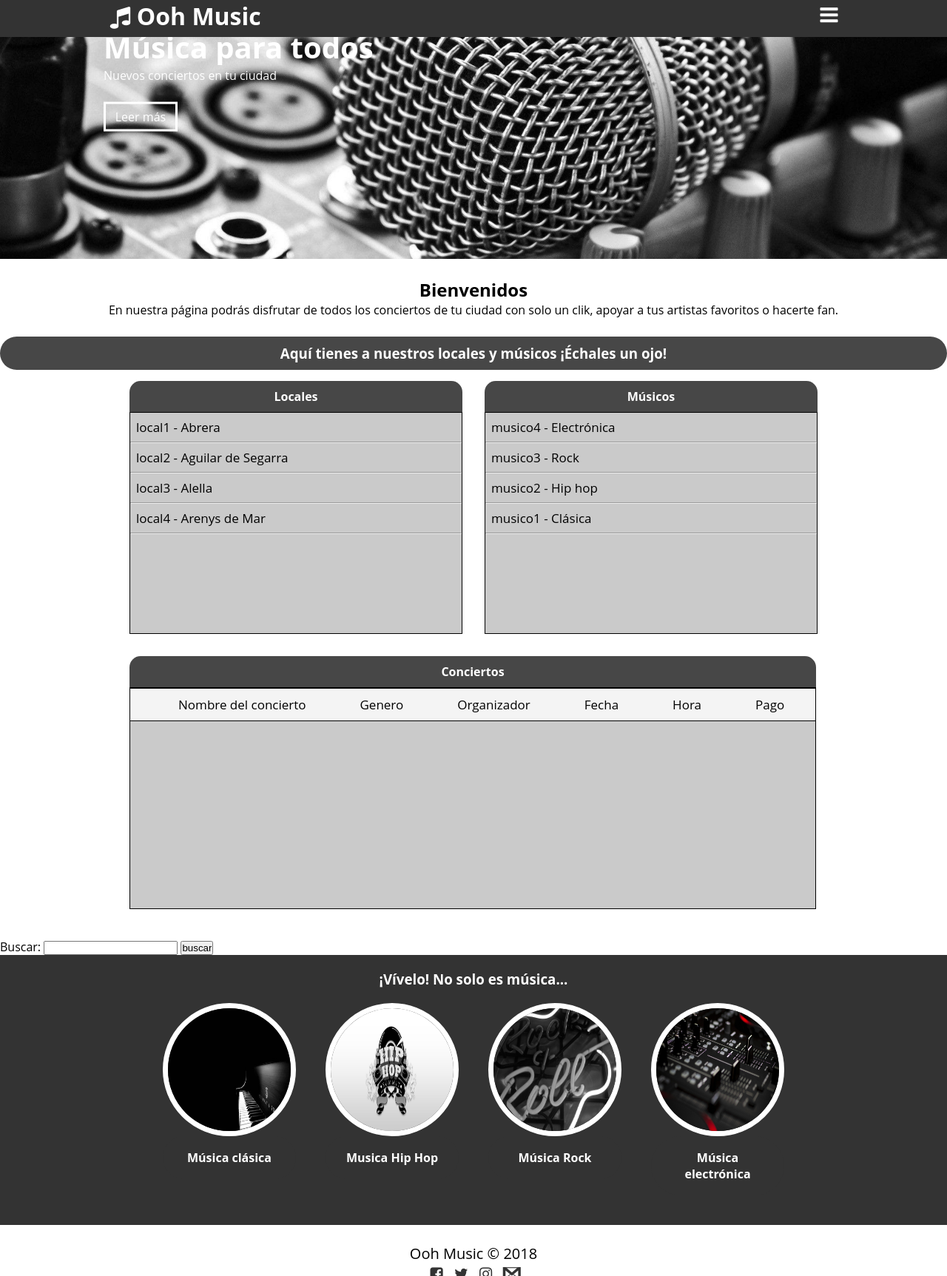
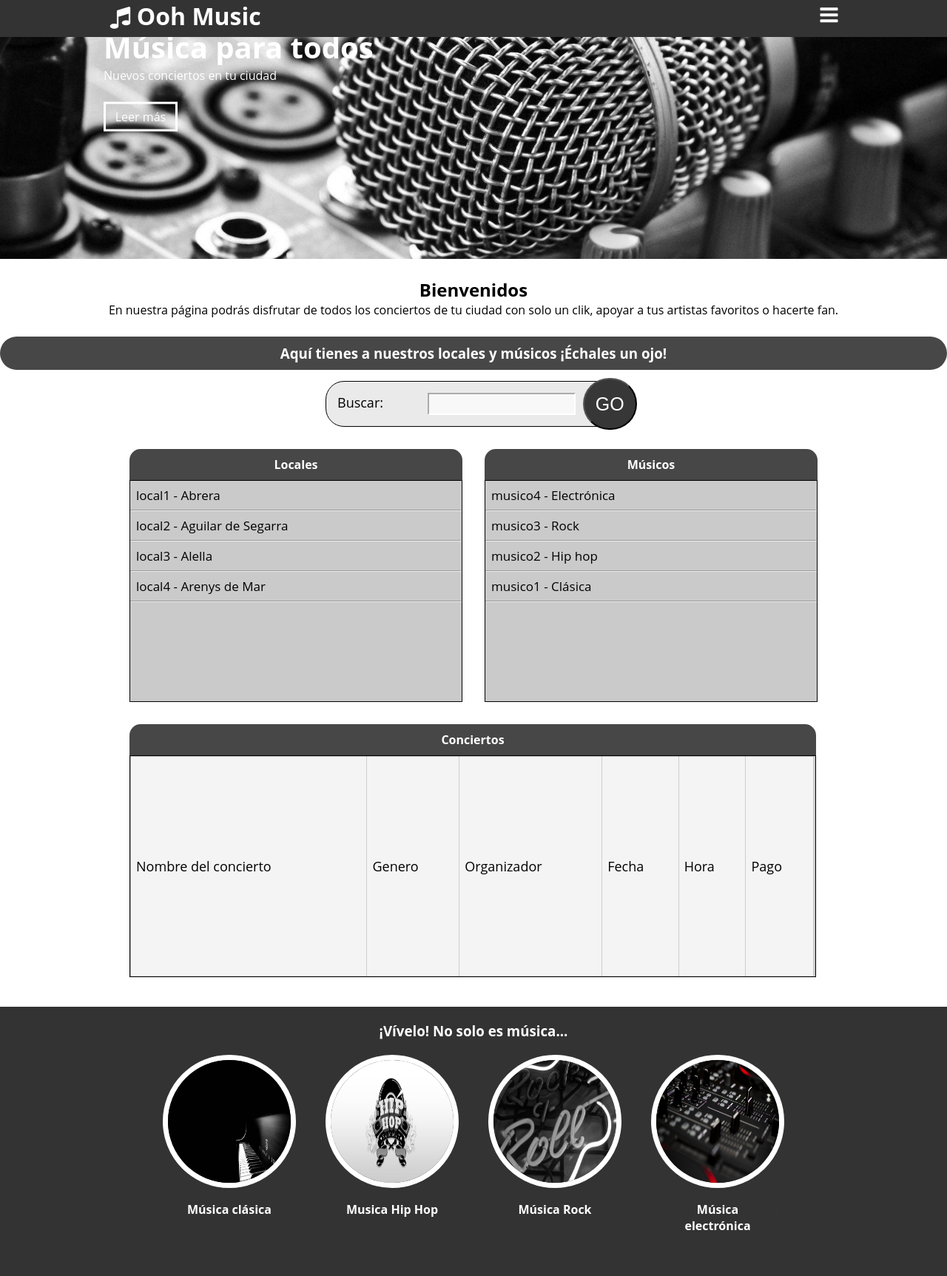
Before and after one commit to emorcc23/Proyecto-Transversal-PHP-, a PHP site: page / in a window 1280 px wide. Shown: the top 1725 px of the page at 74% size. Run offline with PHP 8.4, Linux system fonts and the light colour scheme; data comes from the database, SQL or seed files in the repository; data that the repository does not hold is empty.

Commit message:
Diseño index buscador y listaconciertos terminado

```diff
--- a/css/blog.css
+++ b/css/blog.css
@@ -1,4 +1,4 @@
-    #blog h3,h4 {
+#blog h3,h4 {
     text-align: center;
     padding: 10px;
     background: rgba(51,51,51,0.9);
@@ -79,6 +79,66 @@
     border-left-style: none;
 }
 
-#blog article #conciertos #conclocal p {
+#blog article #conciertos table {
+    border: none;
+    border-collapse: collapse;
+    border-width: thin;
+    width: 924px;
+    font-size: 15px;
+    height: 298px;
+}
+
+#blog article #conciertos table tr td {
+    padding: 1px;
+}
+
+#blog article #conciertos #titulos td {
+    padding: 7px;
+    font-size: 18px;
+    background: rgba(255,255,255,.8);
+    border-color: rgba(55,55,55,0.2);
+
+}
+
+#blog article #conciertos #datos td {
+    padding: 0px;
+    font-size: 16px;
+}
+
+#blog article #conciertos #datos:hover {
+    background: rgba(255,255,255,.9);
+    cursor: pointer;
+}
+
+#blog #busc {
+    border:solid;
+    border-width: thin;
+    width: 400px;
+    border-radius: 25px;
+    padding: 15px;
+    background: rgba(55,55,55,0.1);
+    margin: 15 auto;
+    font-size: 18px;
+}
+
+#blog #busc form input[type=text]{
+    padding: 2px;
     margin-left: 55px;
+    background: rgba(255,255,255,0.7);
+    border-color: #fff;
+    width: 200px;
+    height: 30px;
 }
+
+#blog #busc form input[type=submit] {
+    padding: 15px;
+    position: absolute;
+    font-size: 25px;
+    border-radius: 50px;
+    color: #fff;
+    background: rgba(55,55,55,20);
+    height:70px;
+    margin-top: -20px;
+    margin-left: 10px;
+    cursor: pointer;
+}
--- a/index.php
+++ b/index.php
@@ -58,6 +58,17 @@
 
             <section id="blog">
                 <h3>Aquí tienes a nuestros locales y músicos ¡Échales un ojo!</h3>
+
+
+                <div id="busc">
+                    <form method="POST">
+                        <p>Buscar: <input id="buscador" type="text" name="buscador" required>
+                            <input type="submit" value="GO" name="buscar2"></p>
+                    </form>
+                </div>
+
+
+
                 <div class="contenedor">
                     <article>
                         <h4>Locales</h4>
@@ -90,26 +101,43 @@
                     <article>
                         <h4 id="conc">Conciertos</h4>
                         <div class="listas" id="conciertos">
-                            <div id="conclocal">
-                                <table>
-                                    <tr>
-                                        <td><p>Nombre del concierto</p></td>
-                                        <td><p>Genero</p></td>
-                                        <td><p>Organizador</p></td>
-                                        <td><p>Fecha</p></td>
-                                        <td><p>Hora</p></td>
-                                        <td><p>Pago</p></td>
-                                    </tr>
-                                </table>
-                            </div>
+                            <table border="1">
+                                <tr id="titulos">
+                                    <td>Nombre del concierto</td>
+<!--                                        <hr id="l1" width="1" size="298">-->
+                                    <td>Genero</td>
+<!--                                        <hr id="l2" width="1" size="298">-->
+                                    <td>Organizador</td>
+<!--                                        <hr id="l3" width="1" size="298">-->
+                                    <td>Fecha</td>
+<!--                                        <hr id="l4" width="1" size="298">-->
+                                    <td>Hora</td>
+<!--                                        <hr id="l5" width="1" size="298">-->
+                                    <td>Pago</td>
+                                </tr>
+
                             <?php
                             $listaConciertosAceptados = mostrarListaConciertosAceptados();
 
                             while ($lista = mysqli_fetch_assoc($listaConciertosAceptados)){
                                 extract($lista);
-                                echo"<p>$nomconcierto - $fecha - $hora - $pago - $nomlocal - $nomgenero</p>";
-                                echo"<hr>";
+//                                echo"<p>$nomconcierto - $fecha - $hora - $pago - $nomlocal - $nomgenero</p>";
+//                                echo"<p>$nomconcierto</p><br>";
+//                                echo"<p>$nomgenero</p><br>";
+//                                echo"<p>$nomlocal</p><br>";
+//                                echo"<p>$fecha</p><br>";
+//                                echo"<p>$hora</p><br>";
+//                                echo"<p>$pago</p><br>";
+                                echo "<tr id='datos'>";
+                                echo "<td><p>$nomconcierto</p></td>";
+                                echo "<td><p>$nomgenero</p></td>";
+                                echo "<td><p>$nomlocal</p></td>";
+                                echo "<td><p>$fecha</p></td>";
+                                echo "<td><p>$hora</p></td>";
+                                echo "<td><p>$pago</p></td>";
+                                echo "</tr>";
                             }
+                            echo "</table>";
                             ?>
                         </div>
 
@@ -151,10 +179,7 @@
                     </article>
                 </div>
             </section>
-            <form method="POST">
-                Buscar: <input id="buscador" type="text" name="buscador" required>
-                <input type="submit" value="buscar" name="buscar2">
-            </form>
+
             <section id="info">
                 <h3>¡Vívelo! No solo es música...</h3>
                 <div class="contenedor">
```
Also changed, not shown: 1 other file.
